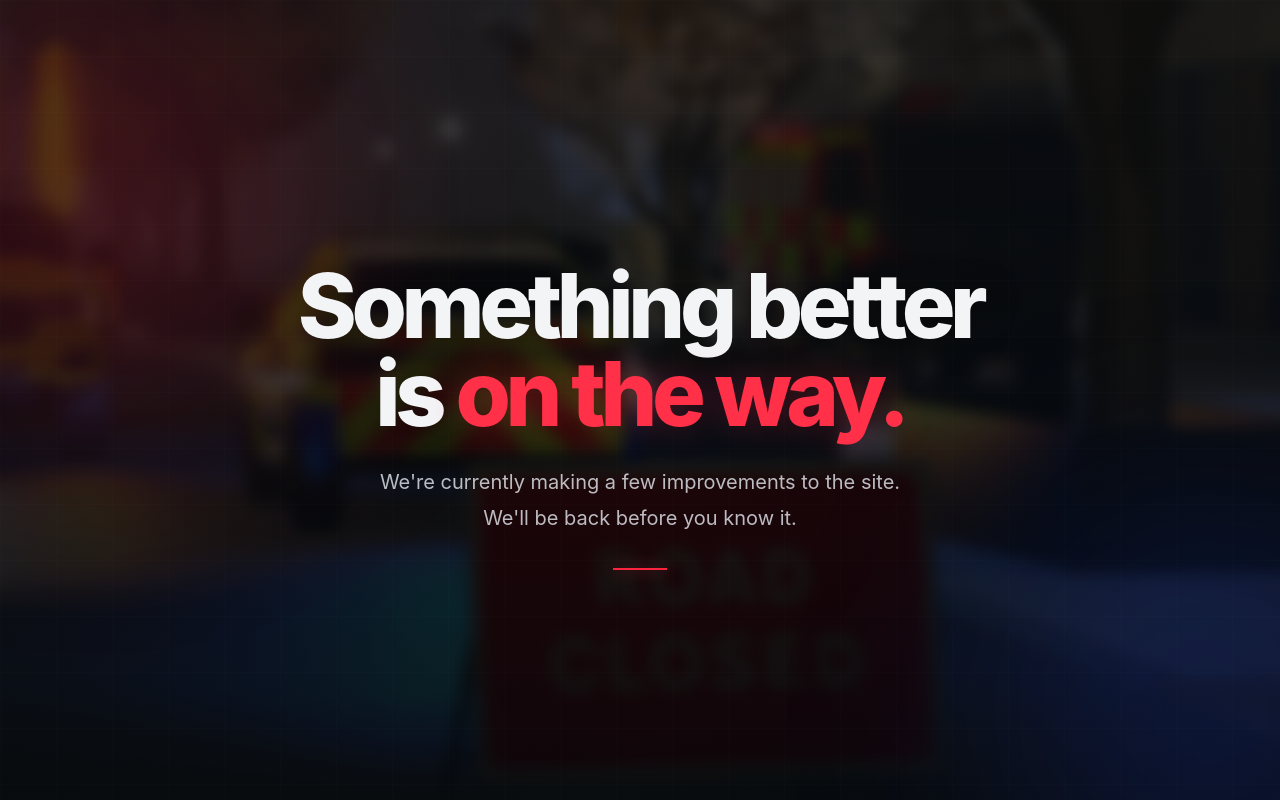
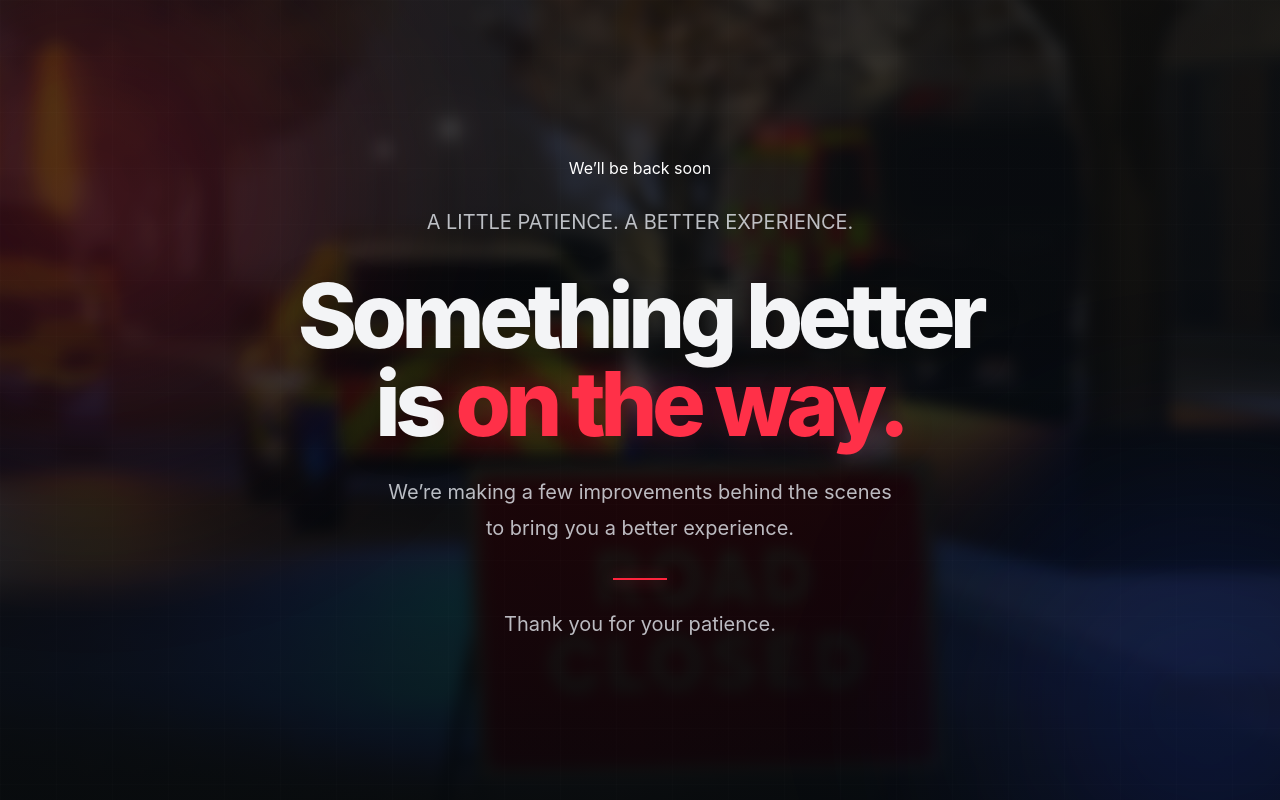
Before and after one commit to swift-sys/oxford-website, a React (Vite) app: page / in a window 1280 px wide. Built offline with nearby package versions, Linux system fonts and the light colour scheme.

Commit message:
Revise Maintenance page layout and messaging
Updated maintenance page content and structure for clarity.

```diff
--- a/src/pages/Maintenance.tsx
+++ b/src/pages/Maintenance.tsx
@@ -3,32 +3,49 @@ import "../styles/maintenance.css";
 export default function Maintenance() {
   return (
     <main className="maintenance-page">
-      <div className="maintenance-background">
+      {/* Background */}
+      <div className="maintenance-background" aria-hidden="true">
         <div className="maintenance-image" />
         <div className="maintenance-overlay" />
-
         <div className="maintenance-glow maintenance-glow-left" />
         <div className="maintenance-glow maintenance-glow-right" />
         <div className="maintenance-grid" />
       </div>
 
+      {/* Main content */}
       <section className="maintenance-hero">
         <div className="maintenance-content">
+          <div className="maintenance-status">
+            <span className="maintenance-status-dot" />
+            <span>We’ll be back soon</span>
+          </div>
+
+          <p className="maintenance-eyebrow">
+            A LITTLE PATIENCE. A BETTER EXPERIENCE.
+          </p>
+
           <h1>
             Something better
             <br />
             is <span>on the way.</span>
           </h1>
 
-          <p>
-            We&apos;re currently making a few improvements to the site.
-            <br />
-            We&apos;ll be back before you know it.
+          <p className="maintenance-description">
+            We’re making a few improvements behind the scenes
+            <br className="desktop-break" />
+            to bring you a better experience.
           </p>
 
           <div className="maintenance-divider" />
+
+          <p className="maintenance-footer">
+            Thank you for your patience.
+          </p>
         </div>
       </section>
+
+      {/* Bottom accent */}
+      <div className="maintenance-bottom-line" aria-hidden="true" />
     </main>
   );
 }
```
